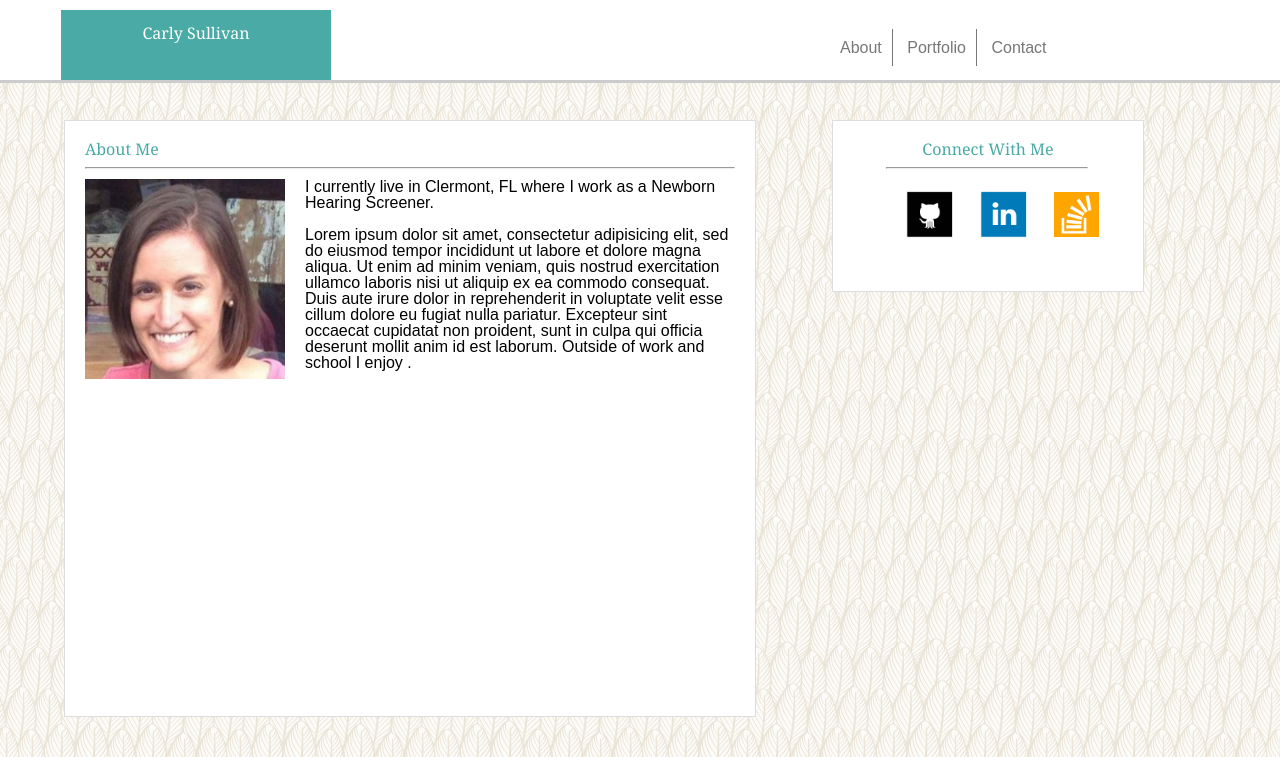
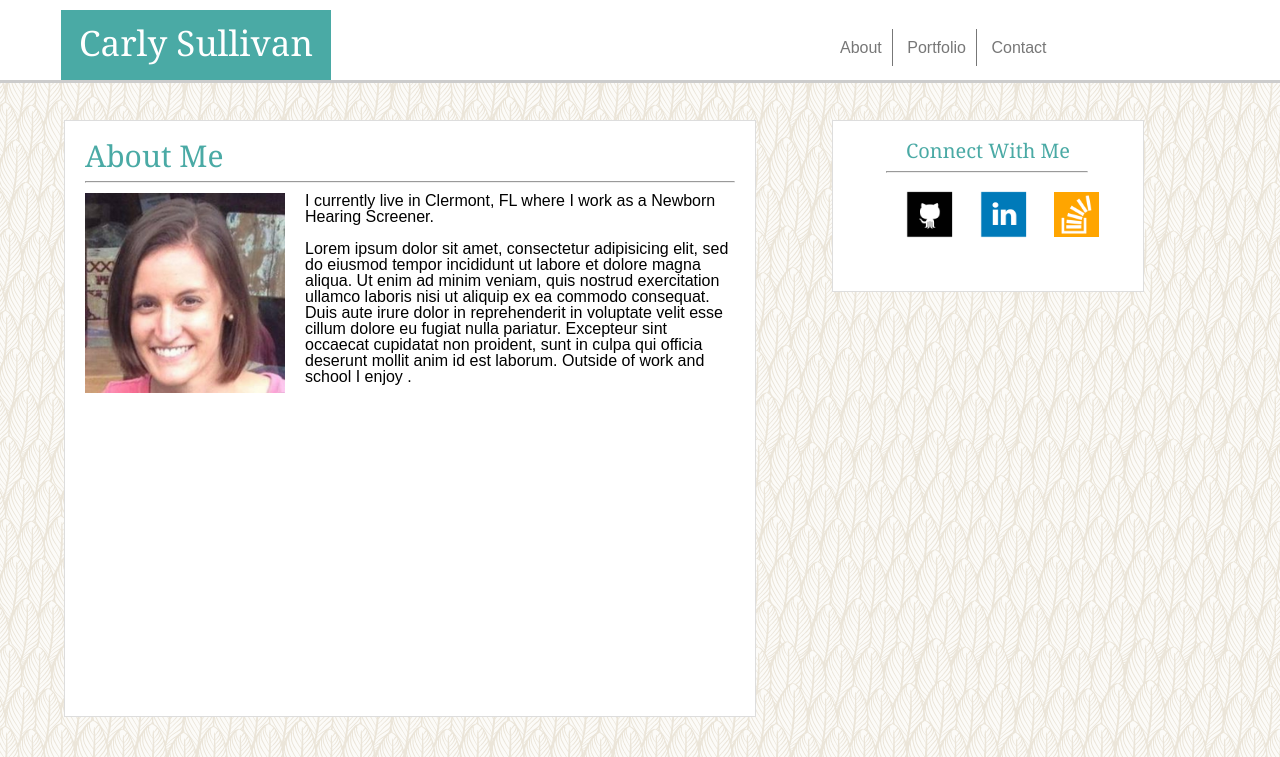
Before and after one commit to carlynsullivan/Basic-Portfolio, a PHP site: page / in a window 1280 px wide. Shown: the top 757 px of the page. Run offline with PHP 8.4, Linux system fonts and the light colour scheme.

Commit message:
revisions to rel paths and edits to heading sizes

```diff
--- a/assets/css/style.css
+++ b/assets/css/style.css
@@ -49,6 +49,7 @@ hr {
 	background-color: #4aaaa5;
 	margin-top: 15px;
 	margin-left: 50px;
+	margin-bottom: -5px;
 	padding: 10px;
 	width: 250px;
 	height: 50px;
@@ -60,6 +61,7 @@ h1 {
 	padding: 5px;
 	color: #ffffff;
 	font-family: 'Georgia', Times, Times New Roman, serif;
+	font-size: 35px;
 }
 
 .navigation {
@@ -108,6 +110,7 @@ h2 {
 	font-family: 'Georgia', Times, Times New Roman, serif;
 	color: #4aaaa5;
 	align: left;
+	font-size: 30px;
 }
 
 img.biopic {
@@ -182,6 +185,7 @@ h3 {
 	color: #4aaaa5;
 	margin: 0 auto 0 auto;
 	text-align: center;
+	font-size: 20px;
 }
 
 .hr {
--- a/index.html
+++ b/index.html
@@ -49,9 +49,9 @@
 			<h3>Connect With Me</h3>
 			<hr class="hr">
 			<div class="icons-group">
-				<a href="https://www.github.com/carlynsullivan" target="_blank"><img src="./assets/images/githubblksqicon.png" class="icons icon-gh"></a>
+				<a href="https://www.github.com/carlynsullivan" target="_blank"><img src="assets/images/githubblksqicon.png" class="icons icon-gh"></a>
 
-				<a href="http://www.linkedin.com/in/carlynsullivan" target="_blank"><img src="./assets/images/LinkedInBluSqIcon.png" class="icons icon-li"></a>
+				<a href="http://www.linkedin.com/in/carlynsullivan" target="_blank"><img src="assets/images/LinkedInBluSqIcon.png" class="icons icon-li"></a>
 
 				<a href="http://stackoverflow.com/users/6832891/carly" target="_blank"><img src="./assets/images/StackOverflowOrSqIcon.png" class="icons icon-so"></a>
 
```
